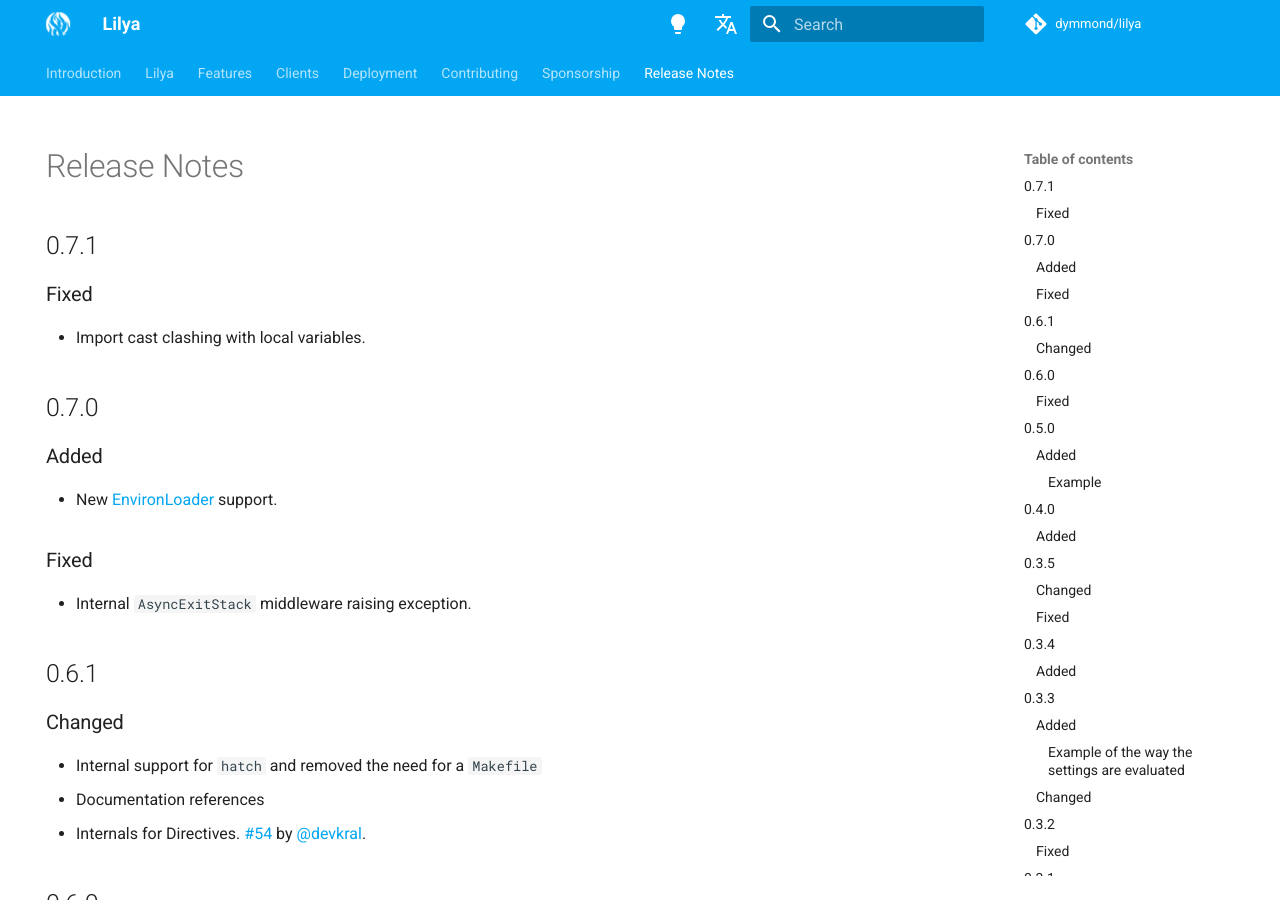
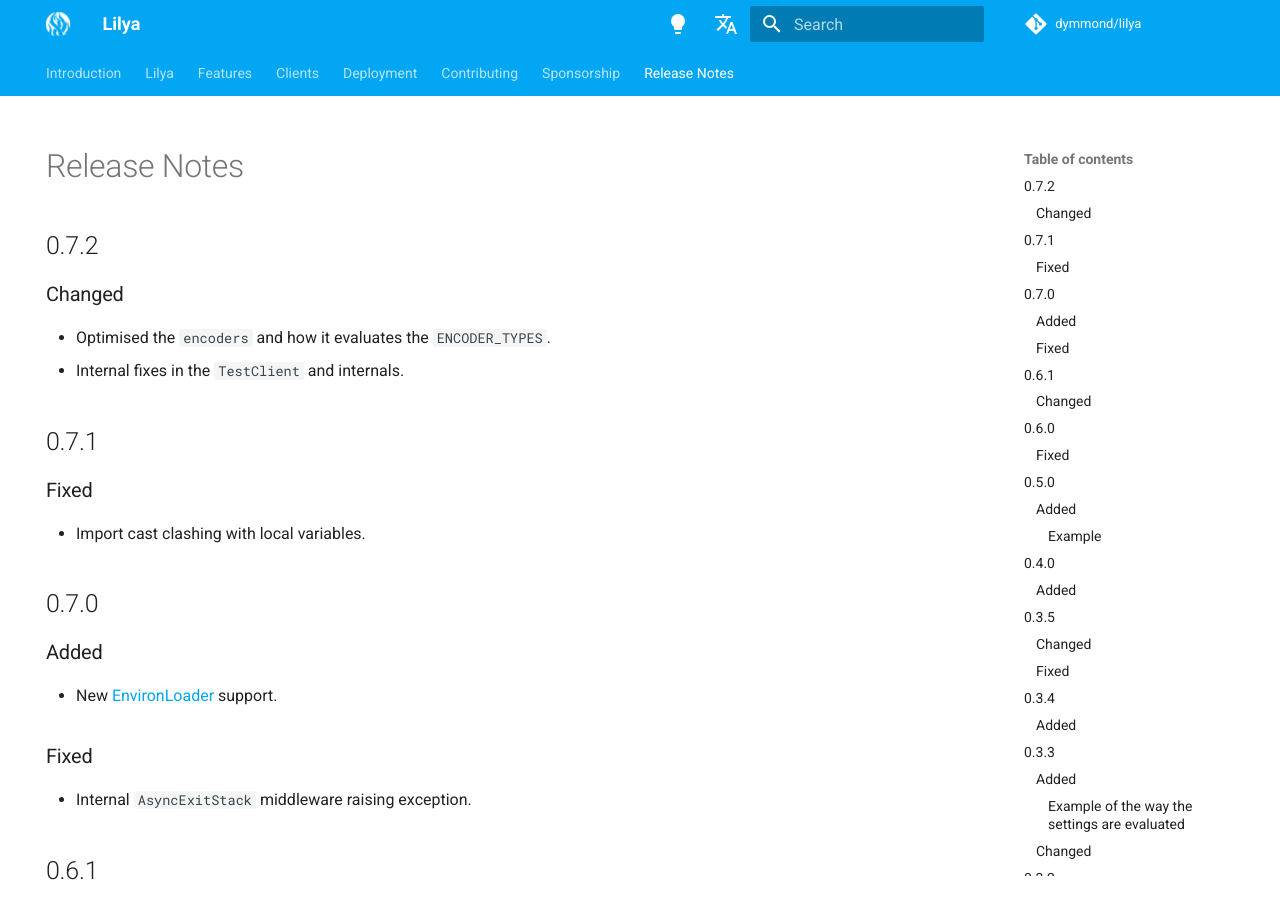
Before and after one commit to dymmond/lilya, an MkDocs documentation site: the page built from docs/release-notes.md, in a window 1280 px wide and 900 px high. Built offline with MkDocs 1.6.1 and Material for MkDocs 9.7.7, drawn with Linux system fonts in a browser that asks for light colours; comment, search, counter and statistics services are not loaded.

Commit message:
Release 0.7.2

```diff
--- a/docs/release-notes.md
+++ b/docs/release-notes.md
@@ -4,6 +4,13 @@
 ---
 
 # Release Notes
+
+## 0.7.2
+
+### Changed
+
+- Optimised the `encoders` and how it evaluates the `ENCODER_TYPES`.
+- Internal fixes in the `TestClient` and internals.
 
 ## 0.7.1
 
```
